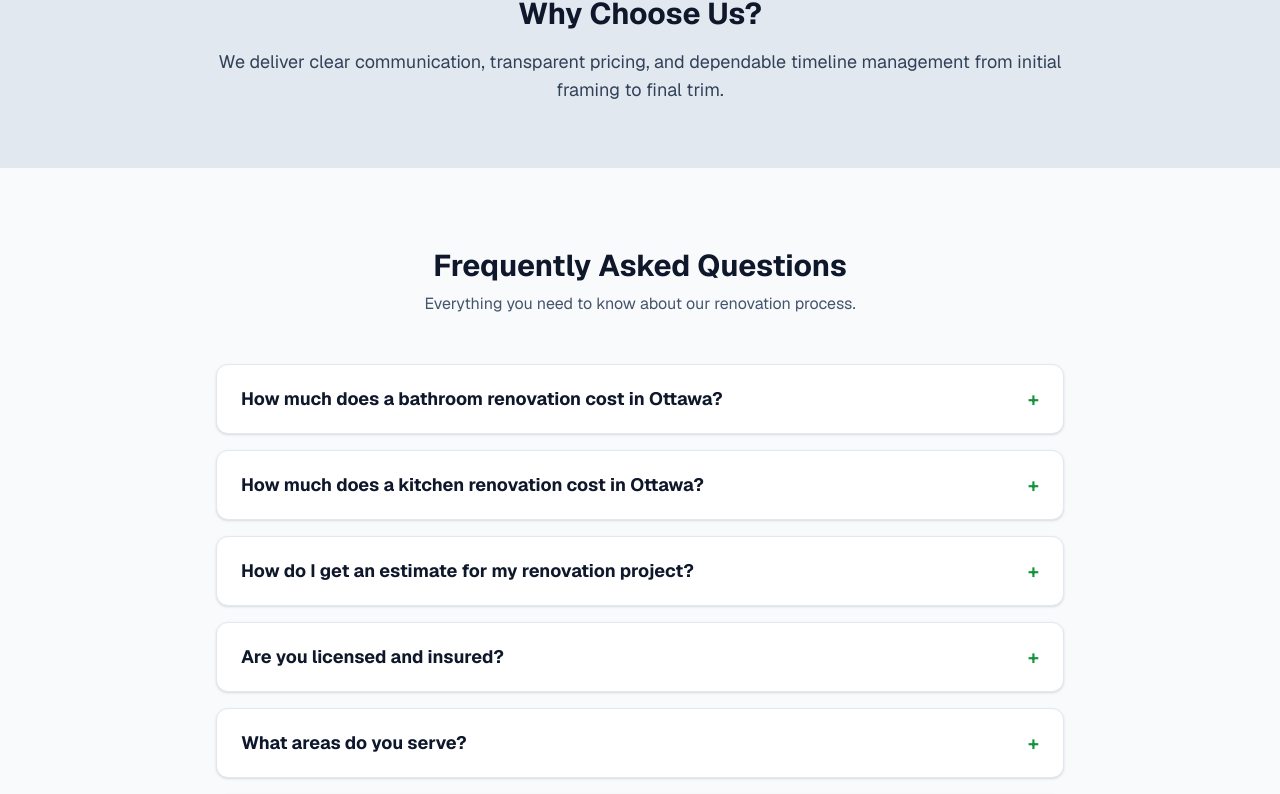
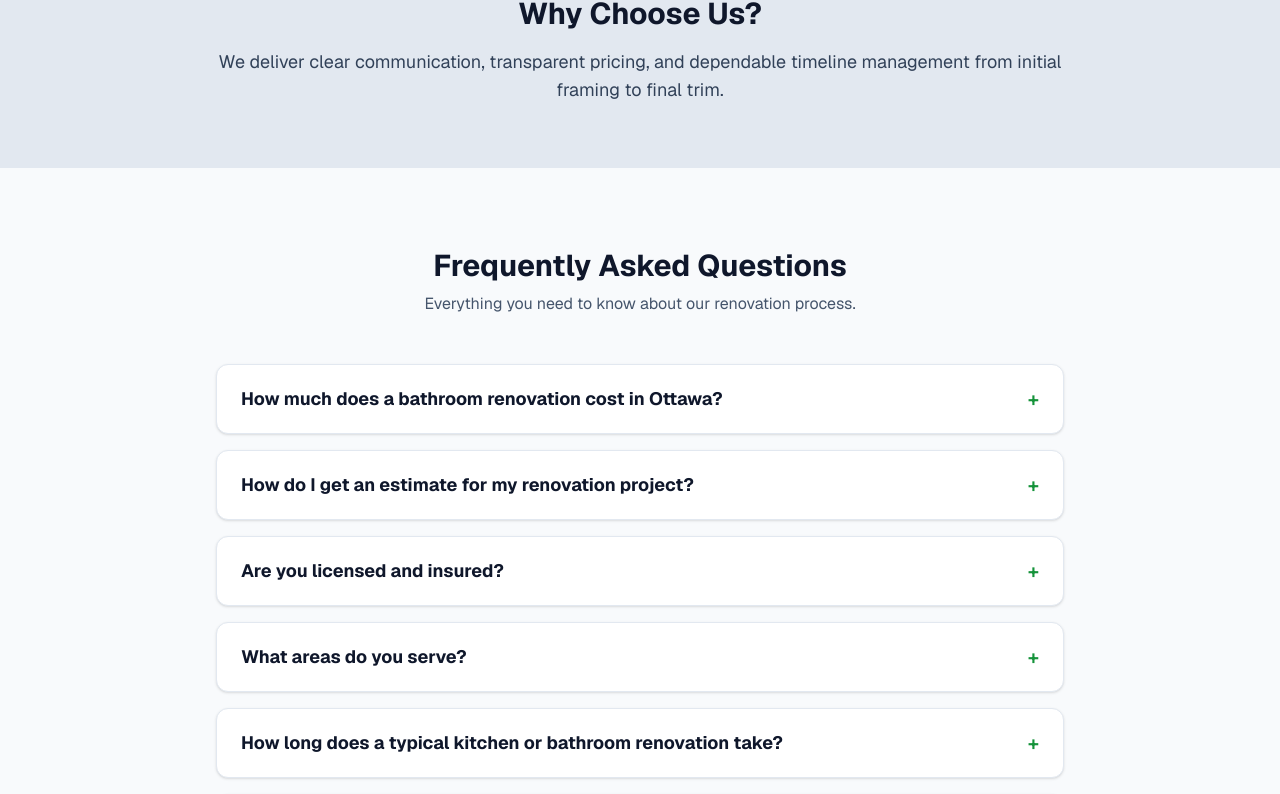
Before and after one commit to sachagauthier9-star/contractor-site, a Next.js app: page / in a window 1280 px wide. Shown: the part 1990-2784 px from the top of the page. Built offline with nearby package versions, Linux system fonts and the light colour scheme.

Commit message:
Update text

```diff
--- a/app/page.tsx
+++ b/app/page.tsx
@@ -16,11 +16,6 @@ const faqs = [
     question: "How much does a bathroom renovation cost in Ottawa?",
     answer:
       "Bathroom renovation costs in Ottawa vary based on the size of the space, materials selected, and the scope of work. On average, a full bathroom remodel can range from $10,000 to $25,000 or more. We provide detailed estimates after an on-site consultation to ensure accurate pricing for your specific project.",
-  },
-  {
-    question: "How much does a kitchen renovation cost in Ottawa?",
-    answer:
-      "In Ottawa, a full kitchen renovation typically ranges from $35,000 to $100,000+, depending on the size of the room, layout changes, and finish selections. We provide a detailed estimate after an on-site consultation to ensure accurate pricing for your specific project.",
   },
   {
     question: "How do I get an estimate for my renovation project?",
```
